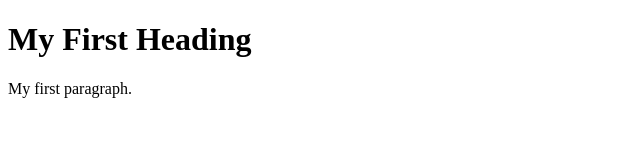
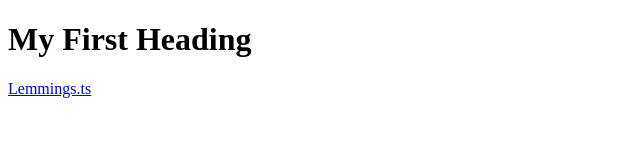
Before and after one commit to thomasfum/thomasfum.github.io, a plain HTML site: page index.html in a window 1280 px wide. Shown: the whole page, without its empty margins (0-640 px from the left). Drawn offline with Linux system fonts and the light colour scheme.

Commit message:
Update index.html

```diff
--- a/index.html
+++ b/index.html
@@ -3,7 +3,9 @@
 <body>
 
 <h1>My First Heading</h1>
-<p>My first paragraph.</p>
+
+
+  <a href="/Lemmings.ts/run/lemmings.html">Lemmings.ts</a>
 
 </body>
 </html>
```
